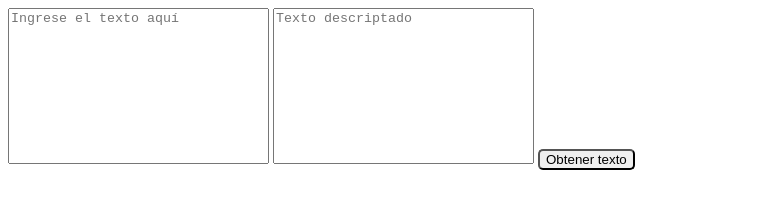
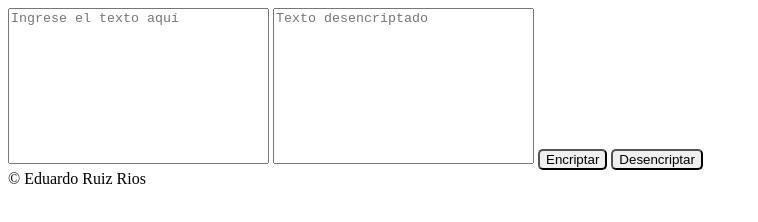
Before and after one commit to iononi/Text-Encrypter, a plain HTML site: page index.html in a window 1280 px wide. Shown: the whole page, without its empty margins (0-758 px from the left). Drawn offline with Linux system fonts and the light colour scheme.

Commit message:
Add buttons to encrypt and decrypt
Add a footer with owner data and an extra textarea to watch the result

```diff
--- a/index.html
+++ b/index.html
@@ -1,5 +1,6 @@
 <!DOCTYPE html>
 <html lang="es">
+
 <head>
     <meta charset="UTF-8">
     <meta http-equiv="X-UA-Compatible" content="IE=edge">
@@ -9,16 +10,27 @@
     <link rel="stylesheet" href="css/styles.css">
     <link rel="shortcut icon" href="assets/favicon/favicon.ico" type="image/x-icon">
 </head>
+
 <body>
     <div>
-        <textarea name="encrypt-text" id="encrypt-text" cols="30" rows="10" placeholder="Ingrese el texto aquí"></textarea>
+        <textarea name="encrypt-text" id="encrypt-text" cols="30" rows="10"
+            placeholder="Ingrese el texto aquí"></textarea>
 
-        <textarea name="decrypt-text" id="decrypt-text" cols="30" rows="10" placeholder="Texto descriptado"></textarea>
-        <button name="get-text" id="get-text" onclick="getText()">
-            Obtener texto
+        <textarea name="decrypt-text" id="decrypt-text" cols="30" rows="10"
+            placeholder="Texto desencriptado" readonly></textarea>
+
+        <button name="encrypt" id="encrypt" onclick="encryptText()">
+            Encriptar
+        </button>
+
+        <button name="decrypt" id="decrypt" onclick="decryptText()">
+            Desencriptar
         </button>
     </div>
 
-    <script src="js/utils.js" type="text/javascript"></script>
+    <footer>&copy Eduardo Ruiz Rios</footer>
+
+    <script src="js/utils.js"></script>
 </body>
+
 </html>
```
